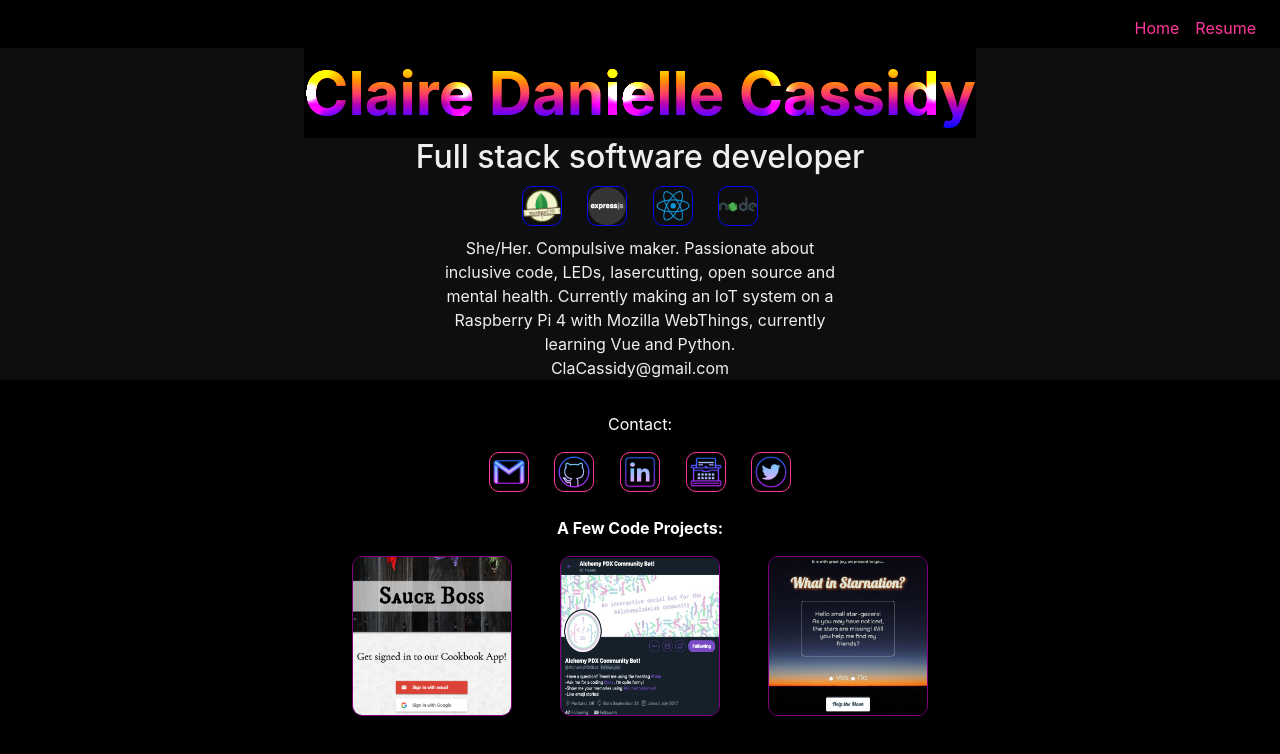
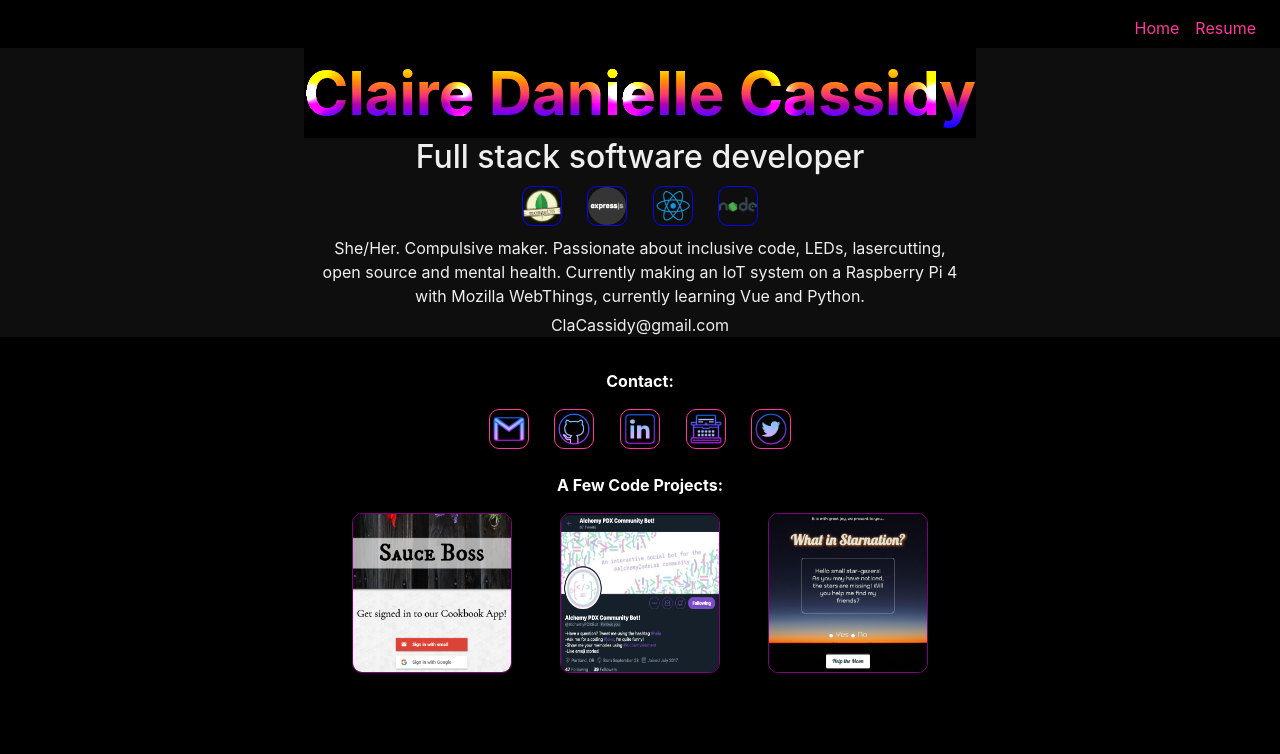
Before and after one commit to SlumberParty/Portfolio-Page, a React (Create React App) app: page / in a window 1280 px wide. Shown: the top 754 px of the page. Built offline with nearby package versions, Linux system fonts and the light colour scheme.

Commit message:
small fixes to wording

```diff
--- a/src/Home.css
+++ b/src/Home.css
@@ -1,10 +1,10 @@
 .home {
   text-align: center;
   color: white;
+  font-weight: bold;
 }
 
 .home-sections {
-  font-weight: bold;
   margin-top: 1.5em;
 }
 
--- a/src/components/jumbotron.css
+++ b/src/components/jumbotron.css
@@ -1,6 +1,7 @@
 .intro {
-  max-width: 25em;
+  max-width: 40em;
   margin: auto;
+  margin-bottom:5px;
 }
 
 h2 {
```
